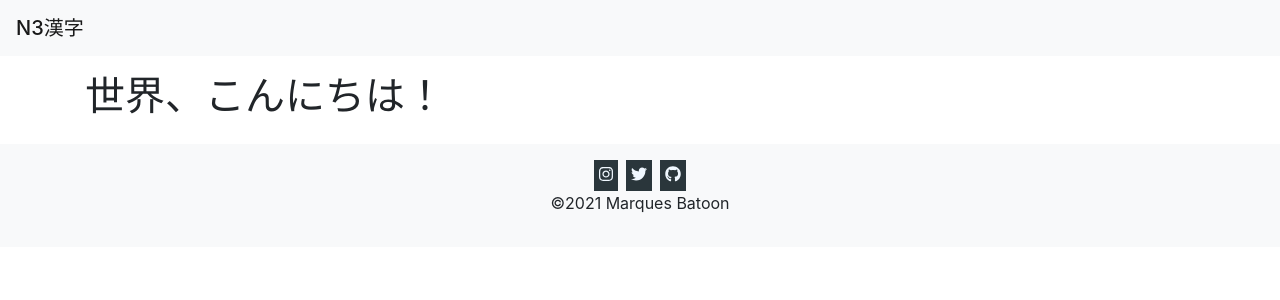
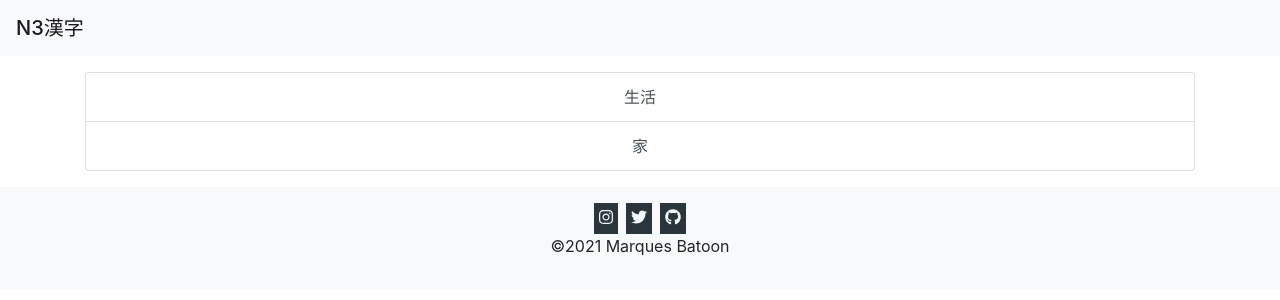
Before and after one commit to MBatoon1996/n3-kanji, a React (Create React App) app: page / in a window 1280 px wide. Shown: the top 300 px of the page. Built offline with nearby package versions, Linux system fonts and the light colour scheme.

Commit message:
filled characters with updated list and home automatically updates

```diff
--- a/src/App.js
+++ b/src/App.js
@@ -1,6 +1,7 @@
 import React from 'react';
 import { BrowserRouter as Router, Route, Switch } from 'react-router-dom';
 import Layout from './Layout';
+import Home from './Home';
 import './App.css';
 
 const App = () => {
@@ -8,8 +9,9 @@ const App = () => {
     <Router>
       <Layout>
         <Switch>
-          <Route path="/" exact render={() => <h1>世界、こんにちは！</h1>} />
+          <Route path="/" exact component={Home} />
           <Route render={() => <h1>404 Not Found</h1>} />
+          <Route path="/kanji" />
         </Switch>
       </Layout>
     </Router>
--- /dev/null
+++ b/src/Home.js
@@ -0,0 +1,23 @@
+import React from 'react';
+import characters from './characters';
+
+class Home extends React.Component {
+    constructor() {
+        super();
+        this.state = {
+
+        }
+    }
+
+    render() {
+        return(
+            <React.Fragment>
+                <div className="list-group">
+                    {Object.keys(characters).map(section => <button type="button" className="list-group-item list-group-item-action text-center" key={section}>{section}</button>)}
+                </div>
+            </React.Fragment>
+        )
+    }
+}
+
+export default Home;
--- /dev/null
+++ b/src/characters.js
@@ -0,0 +1,188 @@
+const characters = {
+    生活: {
+        生活１: {
+            起: {
+                訓読み: ['おーきる','おーこる','おーこす'],
+                音読み:['キ'],
+            },
+            寝: {
+                訓読み: ['ねーる','ねーかす'],
+                音読み:['シン'],
+            },
+            浴: {
+                訓読み: ['あーびる','あーびせる'],
+                音読み:['ヨク'],
+            },
+            湯: {
+                訓読み: ['ゆ'],
+                音読み:['トウ'],
+            },
+        },
+        生活２: {
+            洗: {
+                訓読み: ['あらーう'],
+                音読み:['セン'],
+            },
+            濯: {
+                訓読み: [],
+                音読み:['タク'],
+            },
+            干: {
+                訓読み: ['ほーす','ひーる'],
+                音読み:['カン'],
+            },
+            活: {
+                訓読み: [],
+                音読み:['カツ'],
+            },
+        },
+        ゴミ: {
+            拾: {
+                訓読み: ['ひろーう'],
+                音読み:['シユウ','ジユウ'],
+            },
+            捨: {
+                訓読み: ['すーてる'],
+                音読み:['シャ'],
+            },
+            燃: {
+                訓読み: ['もーえる','もーやす','もーす'],
+                音読み:['ネン'],
+            },
+            袋: {
+                訓読み: ['ふくろ'],
+                音読み:['タイ'],
+            },
+        },
+        カレンダー１: {
+            曜: {
+                訓読み: [],
+                音読み:['ヨウ'],
+            },
+            末: {
+                訓読み: ['すえ'],
+                音読み:['マツ','バツ'],
+            },
+            昨: {
+                訓読み: [],
+                音読み:['サク'],
+            },
+            翌: {
+                訓読み: [],
+                音読み:['ヨク'],
+            },
+        },
+        カレンダー２: {
+            予: {
+                訓読み: [],
+                音読み:['ヨ'],
+            },
+            定: {
+                訓読み: ['さだーまる','さだーめる','さだーか'],
+                音読み:['テイ','ジョウ'],
+            },
+            用: {
+                訓読み: ['もちーいる'],
+                音読み:['用'],
+            },
+            事: {
+                訓読み: ['こと'],
+                音読み:['ジ','ズ'],
+            },
+        },
+    },
+    家: {
+        室内１: {
+            押: {
+                訓読み: ['おーす','おーさえる'],
+                音読み:['オウ'],
+            },
+            引: {
+                訓読み: ['ひーく','ひーける'],
+                音読み:['イン'],
+            },
+            取: {
+                訓読み: ['とーる'],
+                音読み:['シュ'],
+            },
+            消: {
+                訓読み: ['きーえる','けーす'],
+                音読み:['シユウ'],
+            },
+        },
+        室内２: {
+            戸: {
+                訓読み: ['と'],
+                音読み:['コ'],
+            },
+            窓: {
+                訓読み: ['まど'],
+                音読み:['ソウ'],
+            },
+            階: {
+                訓読み: [],
+                音読み:['カイ'],
+            },
+            段: {
+                訓読み: [],
+                音読み:['ダン'],
+            },
+        },
+        植物: {
+            植: {
+                訓読み: ['うーえる','うーわる'],
+                音読み:['植'],
+            },
+            葉: {
+                訓読み: ['は'],
+                音読み:['ヨウ'],
+            },
+            実: {
+                訓読み: ['みのーる','み'],
+                音読み:['ジツ'],
+            },
+            根: {
+                訓読み: ['ね'],
+                音読み:['コン'],
+            },
+        },
+        建築: {
+            建: {
+                訓読み: ['たーつ','たーてる'],
+                音読み:['ケン','コン'],
+            },
+            築: {
+                訓読み: ['きずーく'],
+                音読み:['チク'],
+            },
+            構: {
+                訓読み: ['かまーう','かまーえる'],
+                音読み:['コウ'],
+            },
+            造: {
+                訓読み: ['つくーる'],
+                音読み:['ゾウ'],
+            },
+        },
+        室内３: {
+            設: {
+                訓読み: ['もうーける'],
+                音読み:['セツ'],
+            },
+            柱: {
+                訓読み: ['はしら'],
+                音読み:['チュウ'],
+            },
+            庫: {
+                訓読み: [],
+                音読み:['コ','ク'],
+            },
+            向: {
+                訓読み: ['むーく','むーける','むーかう','むーこう'],
+                音読み:['コウ'],
+            },
+        },
+    },
+}
+
+export default characters;
```
Also changed, not shown: 1 other file (tests, documents, lock files or other folders).
